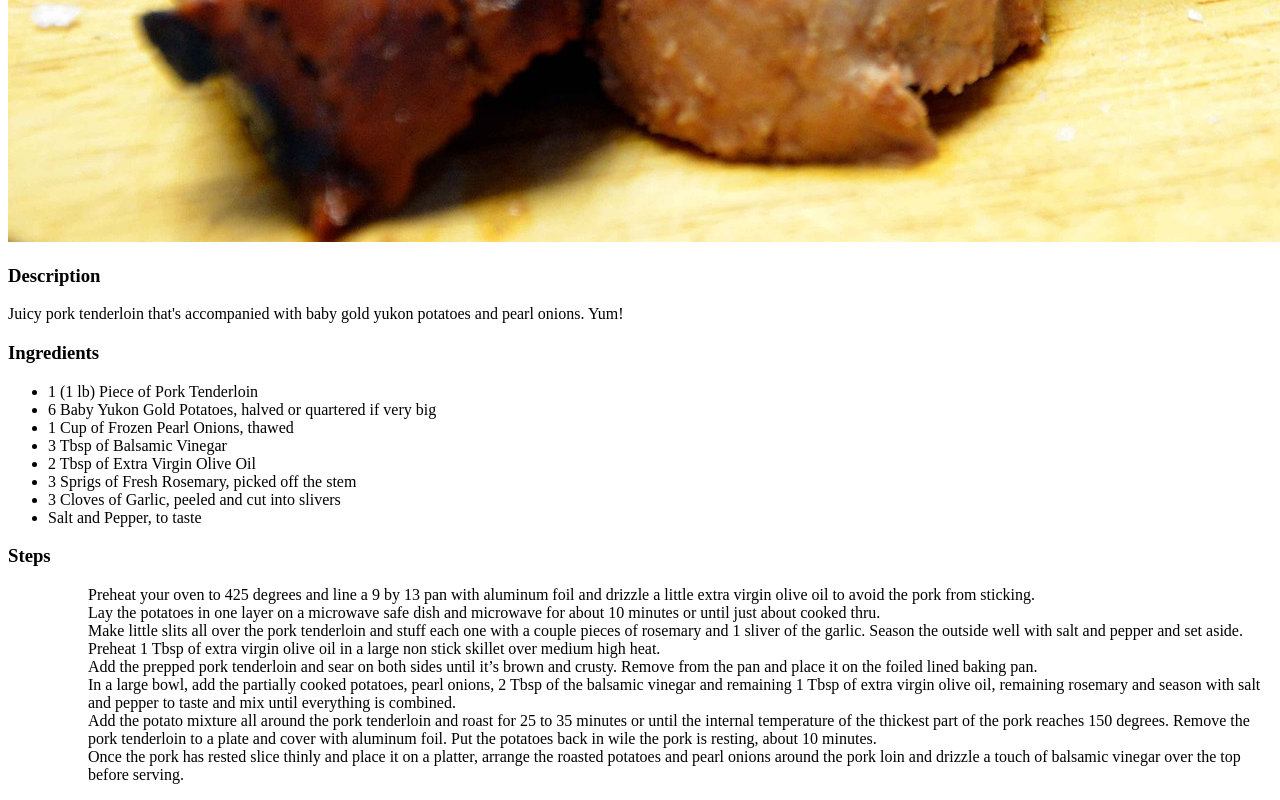
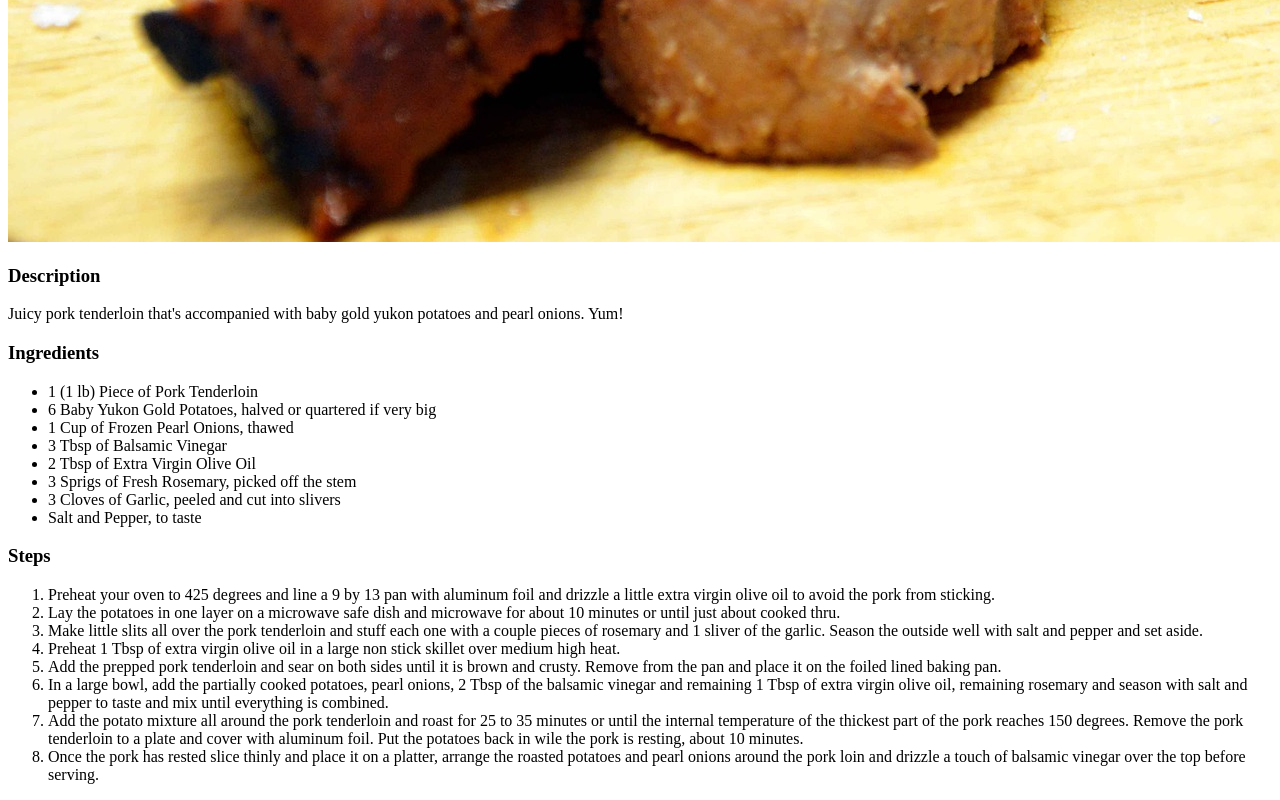
Before and after one commit to aaroncarlisle-cs/odin-recipes, a plain HTML site: page recipes/pork.html in a window 1280 px wide. Shown: the part 1118-1918 px from the top of the page. Drawn offline with Linux system fonts and the light colour scheme.

Commit message:
fix wrong html tag for list items in steps

```diff
--- a/recipes/pork.html
+++ b/recipes/pork.html
@@ -24,26 +24,26 @@
     </ul>
     <h3>Steps</h3>
     <ol>
-        <ul>Preheat your oven to 425 degrees and line a 9 by 13 pan with aluminum foil and drizzle
-            a little extra virgin olive oil to avoid the pork from sticking.</ul>
-        <ul>Lay the potatoes in one layer on a microwave safe dish and microwave for about 10 minutes
-            or until just about cooked thru.</ul>
-        <ul>Make little slits all over the pork tenderloin and stuff each one with a couple pieces of
+        <li>Preheat your oven to 425 degrees and line a 9 by 13 pan with aluminum foil and drizzle
+            a little extra virgin olive oil to avoid the pork from sticking.</li>
+        <li>Lay the potatoes in one layer on a microwave safe dish and microwave for about 10 minutes
+            or until just about cooked thru.</li>
+        <li>Make little slits all over the pork tenderloin and stuff each one with a couple pieces of
             rosemary and 1 sliver of the garlic. Season the outside well with salt and pepper and set
-            aside.</ul>
-        <ul>Preheat 1 Tbsp of extra virgin olive oil in a large non stick skillet over medium high heat.</ul>
-        <ul>Add the prepped pork tenderloin and sear on both sides until it’s brown and crusty. Remove
-            from the pan and place it on the foiled lined baking pan.</ul>
-        <ul>In a large bowl, add the partially cooked potatoes, pearl onions, 2 Tbsp of the balsamic
+            aside.</li>
+        <li>Preheat 1 Tbsp of extra virgin olive oil in a large non stick skillet over medium high heat.</li>
+        <li>Add the prepped pork tenderloin and sear on both sides until it is brown and crusty. Remove
+            from the pan and place it on the foiled lined baking pan.</li>
+        <li>In a large bowl, add the partially cooked potatoes, pearl onions, 2 Tbsp of the balsamic
             vinegar and remaining 1 Tbsp of extra virgin olive oil, remaining rosemary and season with
-            salt and pepper to taste and mix until everything is combined.</ul>
-        <ul>Add the potato mixture all around the pork tenderloin and roast for 25 to 35 minutes or
+            salt and pepper to taste and mix until everything is combined.</li>
+        <li>Add the potato mixture all around the pork tenderloin and roast for 25 to 35 minutes or
             until the internal temperature of the thickest part of the pork reaches 150 degrees. Remove
             the pork tenderloin to a plate and cover with aluminum foil. Put the potatoes back in wile
-            the pork is resting, about 10 minutes.</ul>
-        <ul>Once the pork has rested slice thinly and place it on a platter, arrange the roasted potatoes
+            the pork is resting, about 10 minutes.</li>
+        <li>Once the pork has rested slice thinly and place it on a platter, arrange the roasted potatoes
             and pearl onions around the pork loin and drizzle a touch of balsamic vinegar over the top
-            before serving.</ul>
+            before serving.</li>
     </ol>
 </body>
 </html>
```
